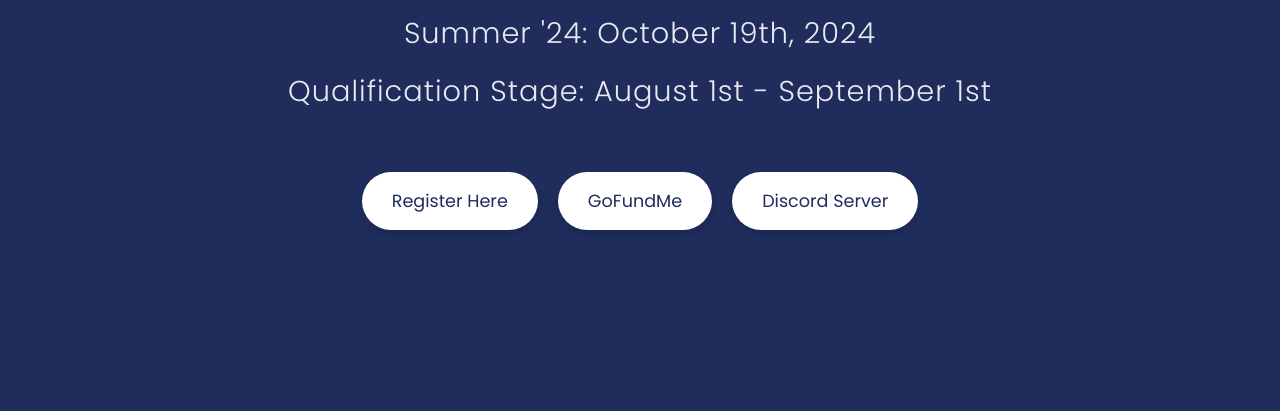
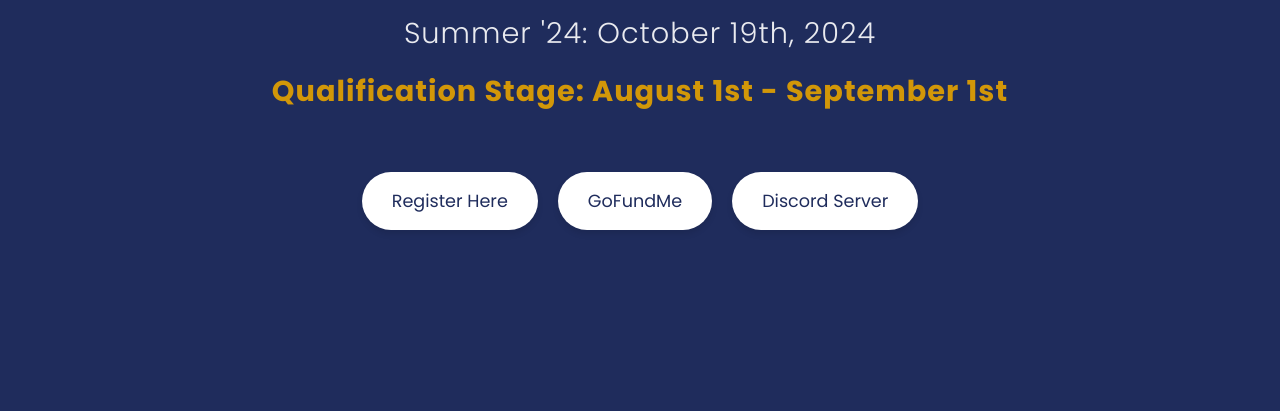
Before and after one commit to soccer1902/macso.org, a plain HTML site: page index.html in a window 1280 px wide. Shown: the part 389-800 px from the top of the page. Drawn offline with nearby package versions, Linux system fonts and the light colour scheme.

Commit message:
more emphesis on date

```diff
--- a/index.html
+++ b/index.html
@@ -237,7 +237,7 @@
     <div class="container">
         <h1>Massachusetts Computer Science Olympiad</h1>
         <h2 style="margin-bottom: 1%;">Summer '24: October 19th, 2024</h2>
-        <h2>Qualification Stage: August 1st - September 1st</h2>
+        <h2 style="font-weight: bold; color: #E6A300;">Qualification Stage: August 1st - September 1st</h2>
         <div class="buttons">
             <a href="https://docs.google.com/forms/d/e/1FAIpQLSc9zRTg9dNTL88MqoSsCRrjzVjING2B1-YuVxGnJL1Qy2tCIw/viewform" class="button">Register Here</a>
             <a href="https://gofund.me/51caab5d" class="button">GoFundMe</a>
```
